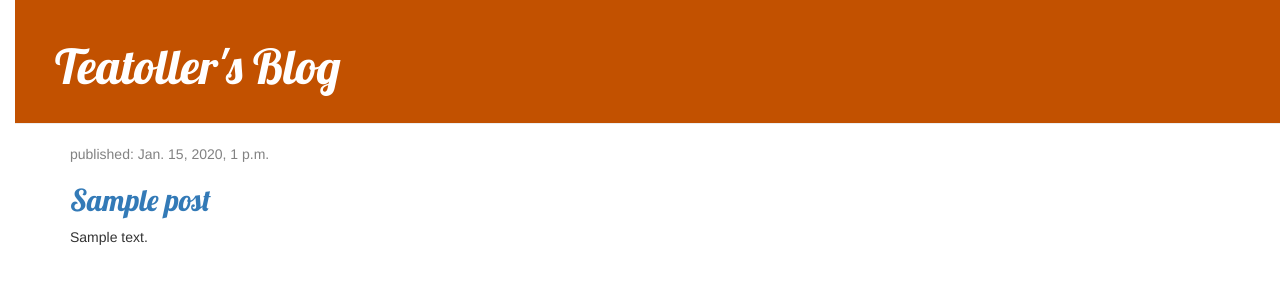
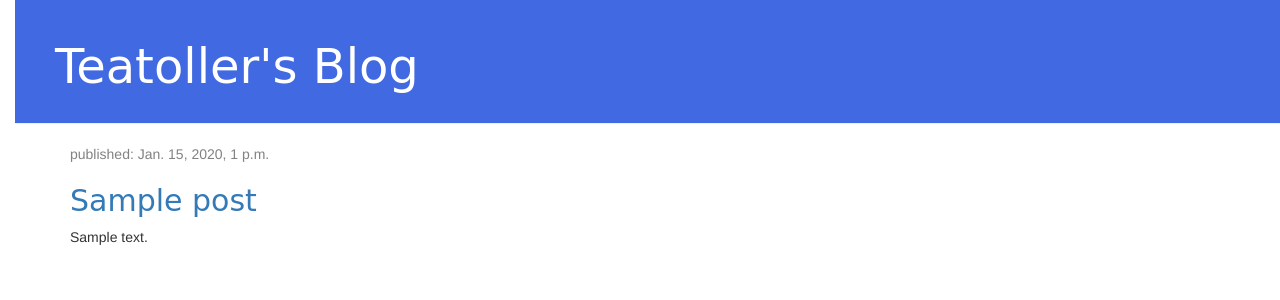
Before and after one commit to Teatoller/djangogirls, a Django app: template blog/templates/blog/post_list.html in a window 1280 px wide. Shown: the top 300 px of the page. Run offline with Django 3.2, Linux system fonts and the light colour scheme; the template is opened without the code that fills it: values that come from a table or form of the project are taken from there, others are empty; tables that the repository leaves empty hold one stand-in row (values such as "Sample post"); some libraries are stand-ins or nearby versions.

Commit message:
[Finishes #162685292] Initial commit

```diff
--- a/blog/static/css/blog.css
+++ b/blog/static/css/blog.css
@@ -2,7 +2,7 @@ body {
     padding-left: 15px;
 }
 .page-header {
-    background-color: #C25100;
+    background-color: #4169E1;
     margin-top: 0;
     padding: 20px 20px 20px 40px;
 }
@@ -18,7 +18,7 @@ body {
 }
 
 h1, h2, h3, h4 {
-    font-family: 'Lobster', cursive;
+    font-family: 'Cormorant Garamond', cursive;
 }
 
 .date {
```
